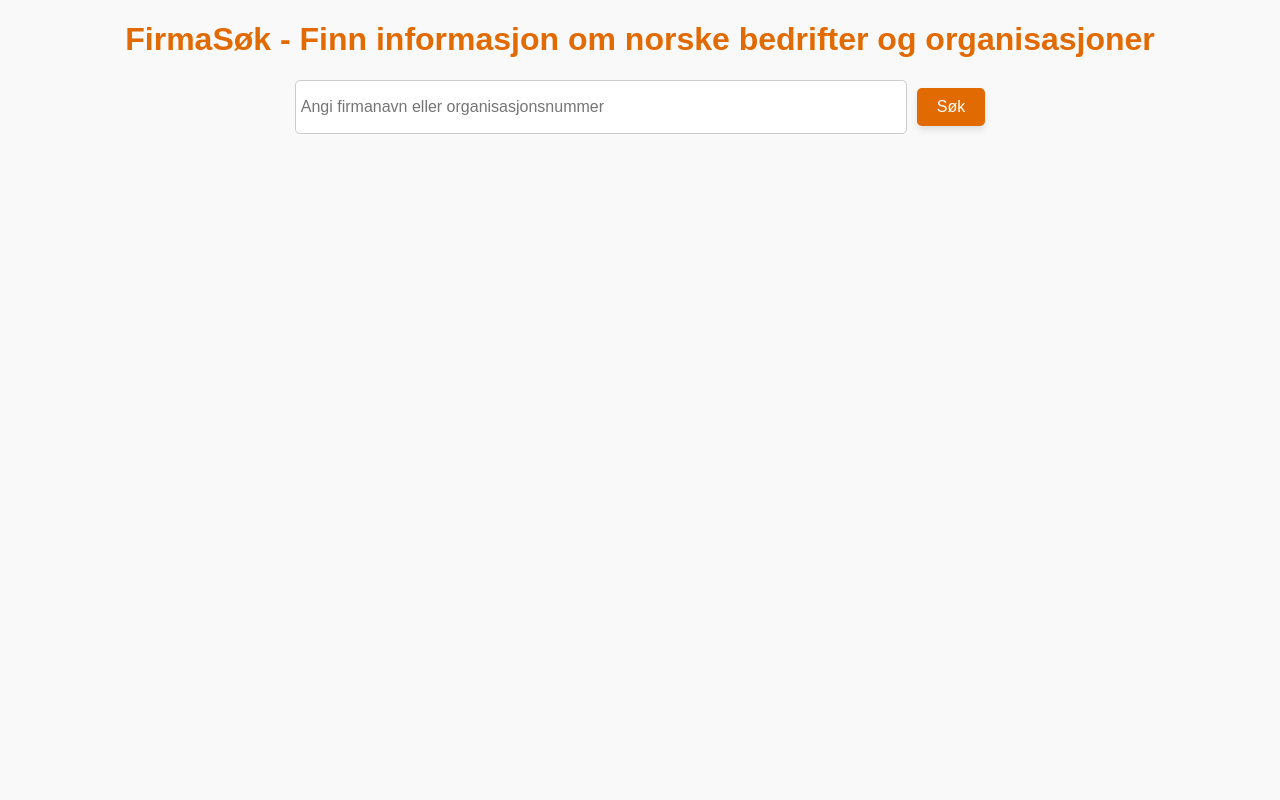
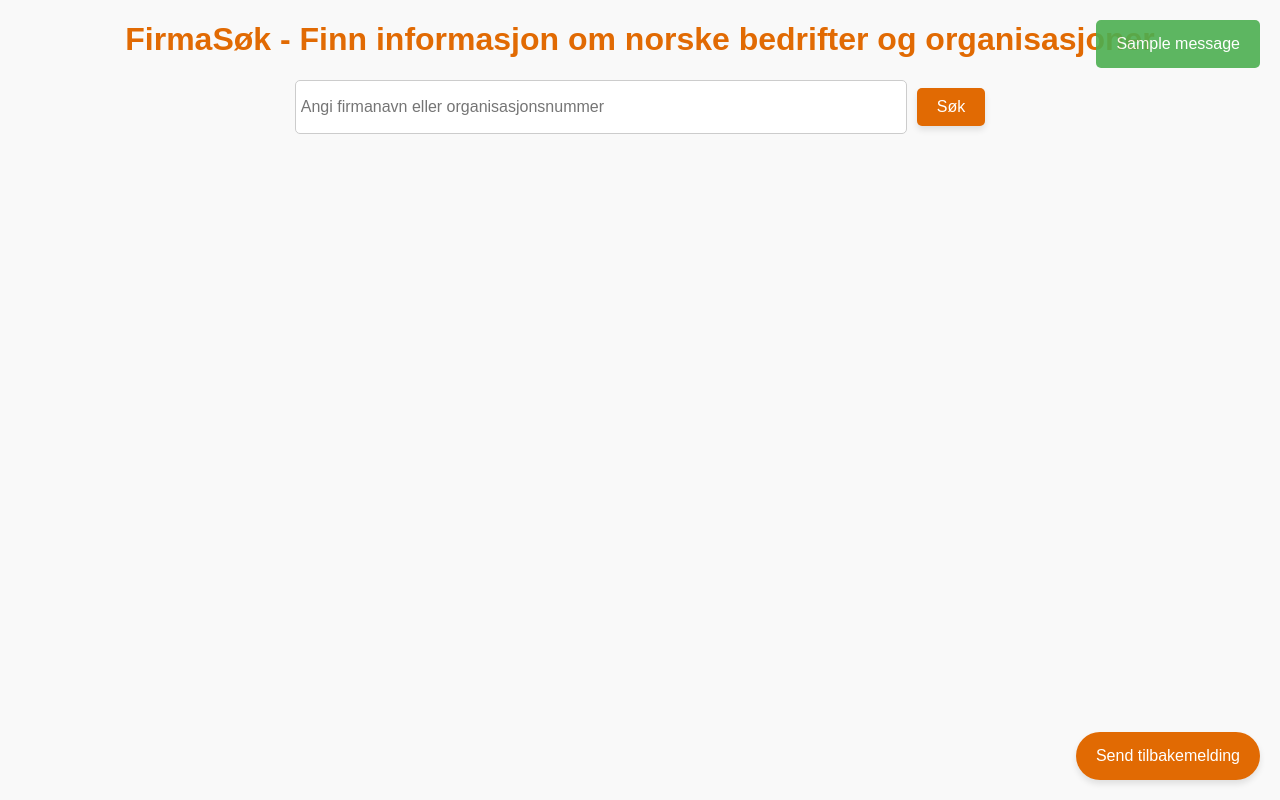
Before and after one commit to Orjanhell/Brreg_sok, a Flask app: page / in a window 1280 px wide. Run offline with Flask 3, Linux system fonts and the light colour scheme; one stand-in notice (Sample message) is shown.

Commit message:
la til tilbakemeldings knappen igjen

```diff
--- a/app.py
+++ b/app.py
@@ -1,10 +1,18 @@
-from flask import Flask, render_template, request, jsonify
+from flask import Flask, render_template, request, jsonify, redirect, url_for, flash
 import requests
 import aiohttp
 import asyncio
 import time
+import os
+from dotenv import load_dotenv
+import smtplib
+from email.mime.text import MIMEText
+
+# Last inn miljøvariabler fra .env-fil
+load_dotenv()
 
 app = Flask(__name__)
+app.secret_key = os.getenv('SECRET_KEY') or 'din_hemmelige_nøkkel'  # Bytt ut med en sikker nøkkel
 
 # Base-URLer for API-et
 API_BASE_URL = "https://data.brreg.no/enhetsregisteret/api/enheter"
@@ -264,5 +272,37 @@ def søk_underenheter(søkeord, maks_resultater=20):
     return resultater
 
 
+@app.route("/send-tilbakemelding", methods=["POST"])
+def send_tilbakemelding():
+    tilbakemelding = request.form.get("tilbakemelding", "").strip()
+    if tilbakemelding:
+        # Hent e-postinnstillinger fra miljøvariabler
+        sender_email = os.getenv('SENDER_EMAIL')
+        receiver_email = os.getenv('RECEIVER_EMAIL')
+        smtp_server = os.getenv('SMTP_SERVER')
+        smtp_port = int(os.getenv('SMTP_PORT', 587))
+        smtp_password = os.getenv('SMTP_PASSWORD')
+
+        subject = "Tilbakemelding fra FirmaSøk"
+        body = f"Tilbakemelding:\n\n{tilbakemelding}"
+
+        msg = MIMEText(body)
+        msg["Subject"] = subject
+        msg["From"] = sender_email
+        msg["To"] = receiver_email
+
+        try:
+            with smtplib.SMTP(smtp_server, smtp_port) as server:
+                server.starttls()
+                server.login(sender_email, smtp_password)
+                server.sendmail(sender_email, receiver_email, msg.as_string())
+            flash("Tilbakemelding sendt! Takk for din innsats.", "success")
+        except Exception as e:
+            print(f"Feil ved sending av tilbakemelding: {e}")
+            flash("Noe gikk galt. Vennligst prøv igjen senere.", "error")
+
+    return redirect(url_for("søk"))
+
+
 if __name__ == "__main__":
     app.run(debug=True)
--- a/requirements.txt
+++ b/requirements.txt
@@ -2,4 +2,5 @@ Flask==2.3.2
 requests==2.31.0
 gunicorn==21.2.0
 tabulate==0.9.0
-aiohttp
+aiohttp==3.8.4
+python-dotenv==1.0.0
--- a/static/css/styles.css
+++ b/static/css/styles.css
@@ -5,7 +5,7 @@ body {
     background-color: #f9f9f9;
 }
 
-h1, h2 {
+h1, h2, h3 {
     text-align: center;
     color: #E16A03; /* Oransje */
 }
@@ -194,3 +194,110 @@ td[ondblclick]:focus {
         padding: 6px;
     }
 }
+
+/* ---------- Send Tilbakemelding Knapp ---------- */
+#feedback-button {
+    position: fixed;
+    bottom: 20px;
+    right: 20px;
+    background-color: #E16A03;
+    color: white;
+    border: none;
+    padding: 15px 20px;
+    border-radius: 50px;
+    cursor: pointer;
+    box-shadow: 0 4px 6px rgba(0, 0, 0, 0.1);
+    transition: background-color 0.3s ease;
+    z-index: 1000;
+}
+
+#feedback-button:hover {
+    background-color: #cc5903;
+}
+
+/* ---------- Modal Styling ---------- */
+.modal {
+    display: none; /* Skjult som standard */
+    position: fixed;
+    z-index: 1001; /* Over knappen */
+    left: 0;
+    top: 0;
+    width: 100%;
+    height: 100%;
+    overflow: auto;
+    background-color: rgba(0, 0, 0, 0.4); /* Transparent bakgrunn */
+}
+
+.modal-content {
+    background-color: #fefefe;
+    margin: 10% auto; /* 10% fra toppen */
+    padding: 20px;
+    border: 1px solid #888;
+    width: 90%;
+    max-width: 500px;
+    border-radius: 10px;
+    box-shadow: 0 5px 15px rgba(0,0,0,0.3);
+}
+
+.close-button {
+    color: #aaa;
+    float: right;
+    font-size: 28px;
+    font-weight: bold;
+    cursor: pointer;
+}
+
+.close-button:hover,
+.close-button:focus {
+    color: black;
+    text-decoration: none;
+}
+
+#feedback-form textarea {
+    width: 100%;
+    padding: 10px;
+    margin-top: 10px;
+    margin-bottom: 20px;
+    border: 1px solid #ccc;
+    border-radius: 5px;
+    resize: vertical;
+    font-size: 14px;
+}
+
+#feedback-form button {
+    background-color: #E16A03;
+    color: white;
+    border: none;
+    padding: 10px 20px;
+    border-radius: 5px;
+    cursor: pointer;
+    transition: background-color 0.3s ease;
+}
+
+#feedback-form button:hover {
+    background-color: #cc5903;
+}
+
+/* ---------- Flash Meldinger ---------- */
+.flash-messages {
+    position: fixed;
+    top: 20px;
+    right: 20px;
+    z-index: 1002;
+}
+
+.flash-message {
+    padding: 15px 20px;
+    margin-bottom: 10px;
+    border-radius: 5px;
+    color: white;
+    opacity: 0.9;
+}
+
+.flash-message.success {
+    background-color: #4CAF50; /* Grønn */
+}
+
+.flash-message.error {
+    background-color: #F44336; /* Rød */
+}
--- a/static/js/ehf.js
+++ b/static/js/ehf.js
@@ -73,3 +73,26 @@ document.addEventListener('DOMContentLoaded', () => {
 
     begrensAntallForespørsler(tasks, 5); // Maks 5 samtidige forespørsler
 });
+<script>
+    // Få tak i modal-elementene
+    const feedbackButton = document.getElementById('feedback-button');
+    const feedbackModal = document.getElementById('feedback-modal');
+    const closeButton = document.querySelector('.close-button');
+
+    // Åpne modal når knappen klikkes
+    feedbackButton.addEventListener('click', () => {
+        feedbackModal.style.display = 'block';
+    });
+
+    // Lukk modal når "X" klikkes
+    closeButton.addEventListener('click', () => {
+        feedbackModal.style.display = 'none';
+    });
+
+    // Lukk modal når brukeren klikker utenfor modalinnholdet
+    window.addEventListener('click', (event) => {
+        if (event.target == feedbackModal) {
+            feedbackModal.style.display = 'none';
+        }
+    });
+</script>
--- a/templates/index.html
+++ b/templates/index.html
@@ -7,6 +7,17 @@
     <link rel="stylesheet" href="{{ url_for('static', filename='css/styles.css') }}">
 </head>
 <body>
+    <!-- Flash Meldinger -->
+    {% with messages = get_flashed_messages(with_categories=true) %}
+        {% if messages %}
+            <div class="flash-messages">
+                {% for category, message in messages %}
+                    <div class="flash-message {{ category }}">{{ message }}</div>
+                {% endfor %}
+            </div>
+        {% endif %}
+    {% endwith %}
+
     <h1>FirmaSøk - Finn informasjon om norske bedrifter og organisasjoner</h1>
     <form method="POST">
         <input type="text" id="søkeord" name="søkeord" placeholder="Angi firmanavn eller organisasjonsnummer" value="{{ søkeord or '' }}" required>
@@ -73,6 +84,22 @@
         {% endif %}
     </div>
 
+    <!-- Send Tilbakemelding Knapp -->
+    <button id="feedback-button">Send tilbakemelding</button>
+
+    <!-- Tilbakemelding Modal -->
+    <div id="feedback-modal" class="modal">
+        <div class="modal-content">
+            <span class="close-button">&times;</span>
+            <h2>Send Tilbakemelding</h2>
+            <form id="feedback-form" method="POST" action="/send-tilbakemelding">
+                <label for="tilbakemelding">Din tilbakemelding:</label>
+                <textarea id="tilbakemelding" name="tilbakemelding" rows="4" required></textarea>
+                <button type="submit">Send</button>
+            </form>
+        </div>
+    </div>
+
     <script src="{{ url_for('static', filename='js/sortering.js') }}"></script>
     <script src="{{ url_for('static', filename='js/ehf.js') }}"></script>
     <script>
@@ -87,6 +114,25 @@
             søkefelt.value = navn;
             søkefelt.form.submit();
         }
+
+        // JavaScript for Feedback Modal
+        const feedbackButton = document.getElementById('feedback-button');
+        const feedbackModal = document.getElementById('feedback-modal');
+        const closeButton = document.querySelector('.close-button');
+
+        feedbackButton.addEventListener('click', () => {
+            feedbackModal.style.display = 'block';
+        });
+
+        closeButton.addEventListener('click', () => {
+            feedbackModal.style.display = 'none';
+        });
+
+        window.addEventListener('click', (event) => {
+            if (event.target == feedbackModal) {
+                feedbackModal.style.display = 'none';
+            }
+        });
     </script>
 </body>
 </html>
```
